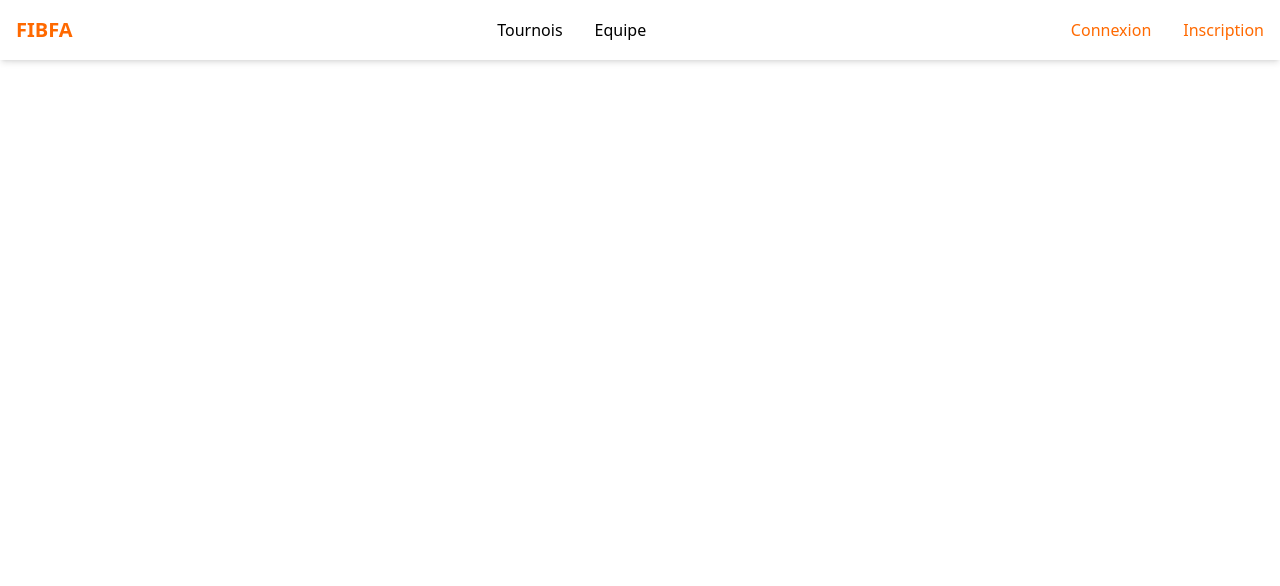
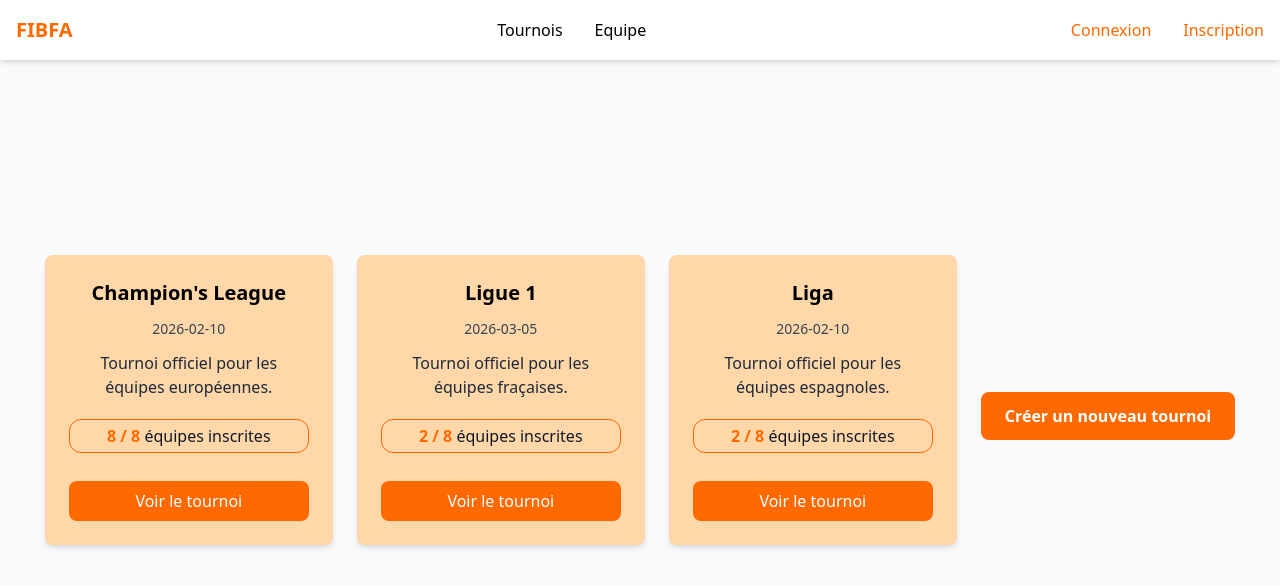
Before and after one commit to VictorGreiveldingerHub/FIBFA, a Vue app in the folder frontend/: page /tournament in a window 1280 px wide. Shown: the top 586 px of the page. Built offline with nearby package versions, Linux system fonts and the light colour scheme.

Commit message:
View Tournament avec fausses données

```diff
--- a/frontend/src/views/Tournament.vue
+++ b/frontend/src/views/Tournament.vue
@@ -1,3 +1,67 @@
 <template>
-  <div class="tournament"><h1>Page des tournois</h1></div>
+  <div class="min-h-screen flex items-center justify-center bg-gray-50 p-6">
+    <div class="flex flex-row flex-wrap gap-6 justify-center items-center">
+      <div
+        v-for="tournament in tournaments"
+        :key="tournament.id"
+        class="bg-orange-200 p-6 rounded-lg w-72 flex flex-col gap-3 text-center shadow-md"
+      >
+        <h3 class="text-xl font-bold">{{ tournament.name }}</h3>
+        <p class="text-gray-700 text-sm">{{ tournament.date }}</p>
+        <p class="text-gray-800 text-base">{{ tournament.description }}</p>
+        <span
+          class="inline-block border border-orange-500 px-3 py-1 rounded-xl mt-2"
+        >
+          <span class="text-orange-500 font-bold"
+            >{{ tournament.teamsCount }} / 8</span
+          >
+          <span class="text-gray-900"> équipes inscrites</span>
+        </span>
+
+        <RouterLink
+          :to="`/tournament/${tournament.id}`"
+          class="mt-4 bg-orange-500 text-white px-4 py-2 rounded-lg hover:bg-orange-600 transition"
+        >
+          Voir le tournoi
+        </RouterLink>
+      </div>
+      <div class="flex justify-center mt-8">
+        <RouterLink
+          to="/tournament/create"
+          class="bg-orange-500 text-white px-6 py-3 rounded-lg hover:bg-orange-600 transition font-semibold"
+        >
+          Créer un nouveau tournoi
+        </RouterLink>
+      </div>
+    </div>
+  </div>
 </template>
+
+<script setup>
+import { ref } from "vue";
+
+// Test
+const tournaments = ref([
+  {
+    id: 1,
+    name: "Champion's League",
+    date: "2026-02-10",
+    description: "Tournoi officiel pour les équipes européennes.",
+    teamsCount: 8,
+  },
+  {
+    id: 2,
+    name: "Ligue 1",
+    date: "2026-03-05",
+    description: "Tournoi officiel pour les équipes fraçaises.",
+    teamsCount: 2,
+  },
+  {
+    id: 1,
+    name: "Liga",
+    date: "2026-02-10",
+    description: "Tournoi officiel pour les équipes espagnoles.",
+    teamsCount: 2,
+  },
+]);
+</script>
```
